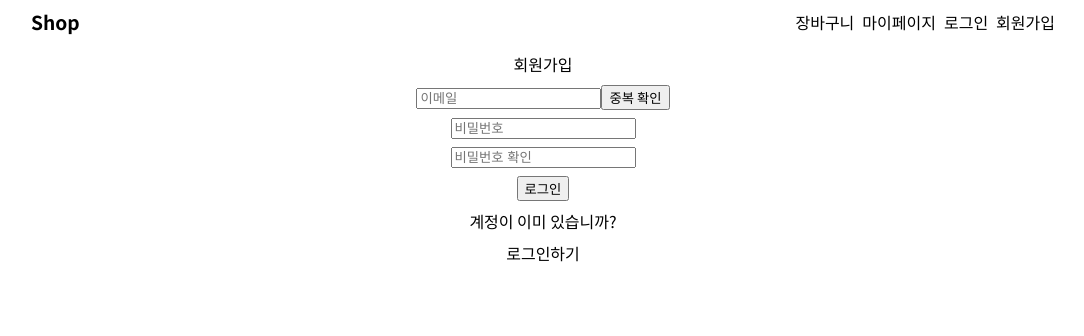
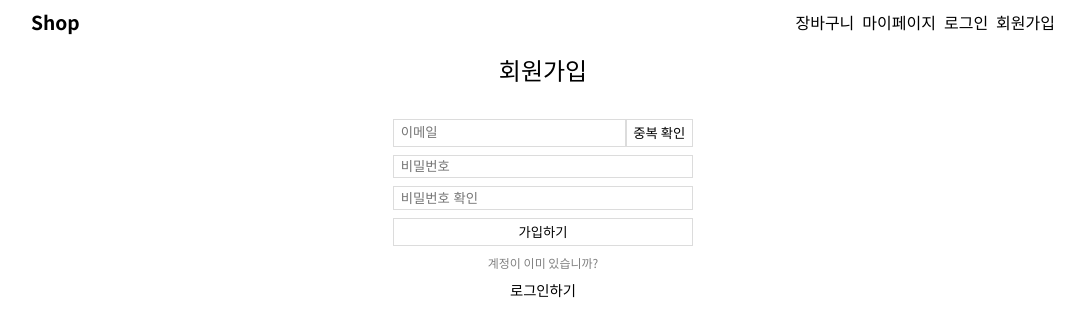
Before and after one commit to SJ70/Shopping_Mall, a React (Create React App) app: page /sign-up in a window 1280 px wide. Shown: the top 336 px of the page, without its empty margins (97-1181 px from the left). Built offline with nearby package versions, Linux system fonts and the light colour scheme; no server answers.

Commit message:
design: 로그인/회원가입 페이지 디자인

```diff
--- a/src/components/SignIn.tsx
+++ b/src/components/SignIn.tsx
@@ -5,6 +5,7 @@ import { login } from '../modules/user';
 import { Action } from 'redux';
 import { User } from 'firebase/auth';
 import { Link } from 'react-router-dom';
+import '../stylesheets/Sign.css'
 
 const SignIn = () => {
 
@@ -35,8 +36,8 @@ const SignIn = () => {
     }
 
     return (
-        <div>
-            <p>로그인</p>
+        <div className='sign'>
+            <p className='title'>로그인</p>
             <input type='text' placeholder='이메일' onChange={handleInputEmail} value={email}></input>
             <input type='password' placeholder='비밀번호' onChange={handleInputPassword} value={password}></input>
             <button type='submit' onClick={handleSumbit}>로그인</button>
--- a/src/components/SignUp.tsx
+++ b/src/components/SignUp.tsx
@@ -1,6 +1,7 @@
 import React, { useState } from 'react';
 import { isEmailDuplicated, signUpEmail } from '../firebase/firebase';
 import { Link } from 'react-router-dom';
+import '../stylesheets/Sign.css'
 
 const SignUp = () => {
 
@@ -47,15 +48,15 @@ const SignUp = () => {
     }
 
     return (
-        <div>
-            <p>회원가입</p>
+        <div className='sign'>
+            <p className='title'>회원가입</p>
             <div>
                 <input type='text' placeholder='이메일' onChange={handleInputEmail} value={email}></input>
                 <button disabled={canUseEmail} onClick={handleCheckEmailDuplicated}>{canUseEmail ? '사용 가능' : '중복 확인'}</button>
             </div>
             <input type='password' placeholder='비밀번호' onChange={handleInputPassword} value={password}></input>
             <input type='password' placeholder='비밀번호 확인' onChange={handleInputVerifyPassword} value={verifyPassword}></input>
-            <button type='submit' onClick={handleSumbit}>로그인</button>
+            <button type='submit' onClick={handleSumbit}>가입하기</button>
             <span>계정이 이미 있습니까?</span>
             <Link className='link' to='../sign-in'>로그인하기</Link>
         </div>
--- /dev/null
+++ b/src/stylesheets/Sign.css
@@ -0,0 +1,45 @@
+.sign {
+    display: flex;
+    flex-direction: column;
+}
+
+.sign > input, .sign > button, .sign > div {
+    width: 300px;
+}
+
+.sign > div {
+    display: flex;
+    flex-direction: row;
+}
+
+.sign > div > input {
+    flex: 1;
+}
+
+.sign button, .sign input {
+    border: 1px solid gainsboro;
+    box-sizing: border-box;
+    padding: .25em .5em .25em .5em;
+    background-color: transparent;
+}
+
+.sign > span {
+    color: grey;
+    font-size: .75em
+}
+
+.sign > .link {
+    font-size: .9em
+}
+
+.sign button {
+    transition: all .5s;
+}
+
+.sign button:hover {
+    font-weight: 800;
+}
+
+.sign > .title {
+    margin-bottom: 1em;
+}
```
